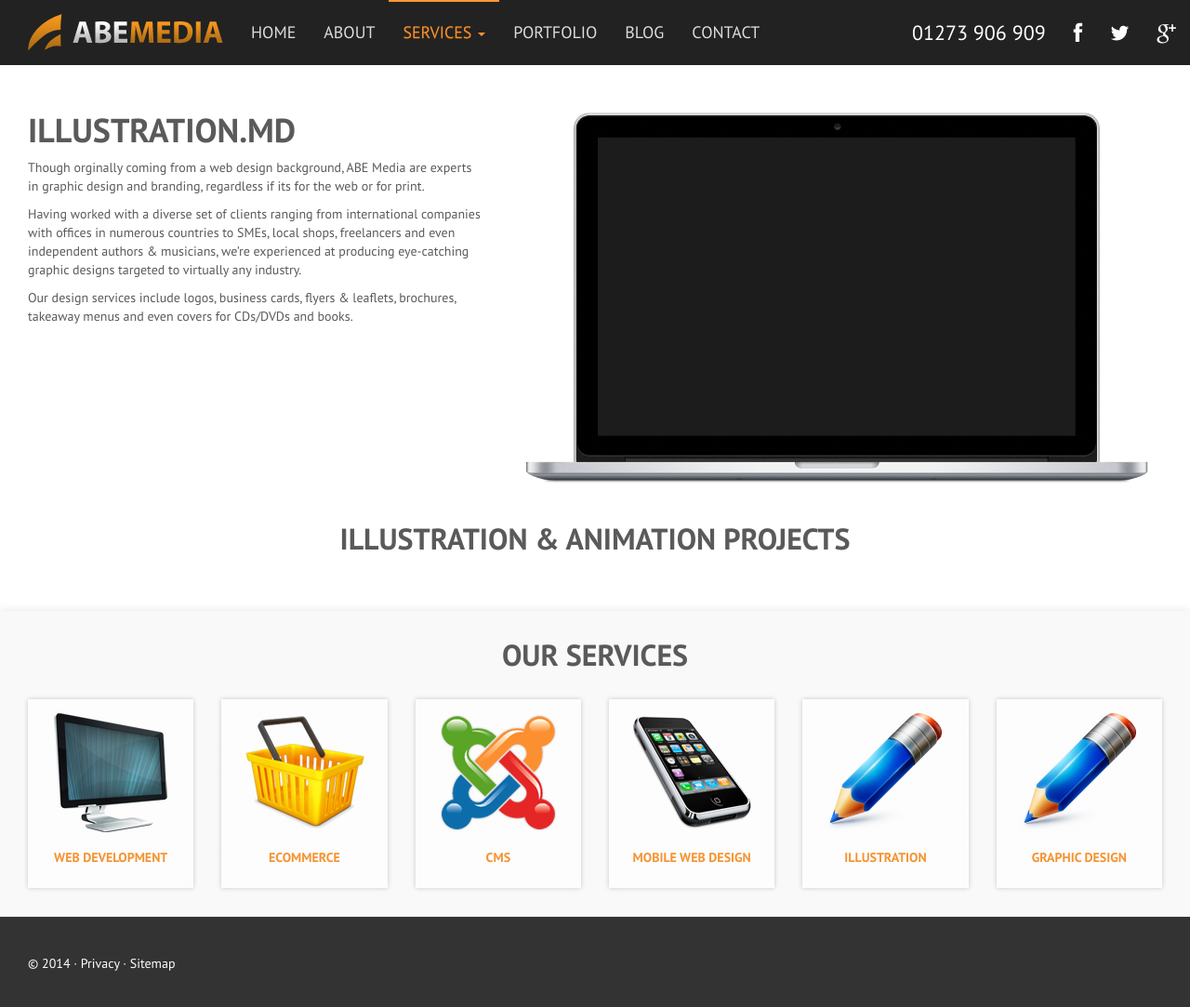
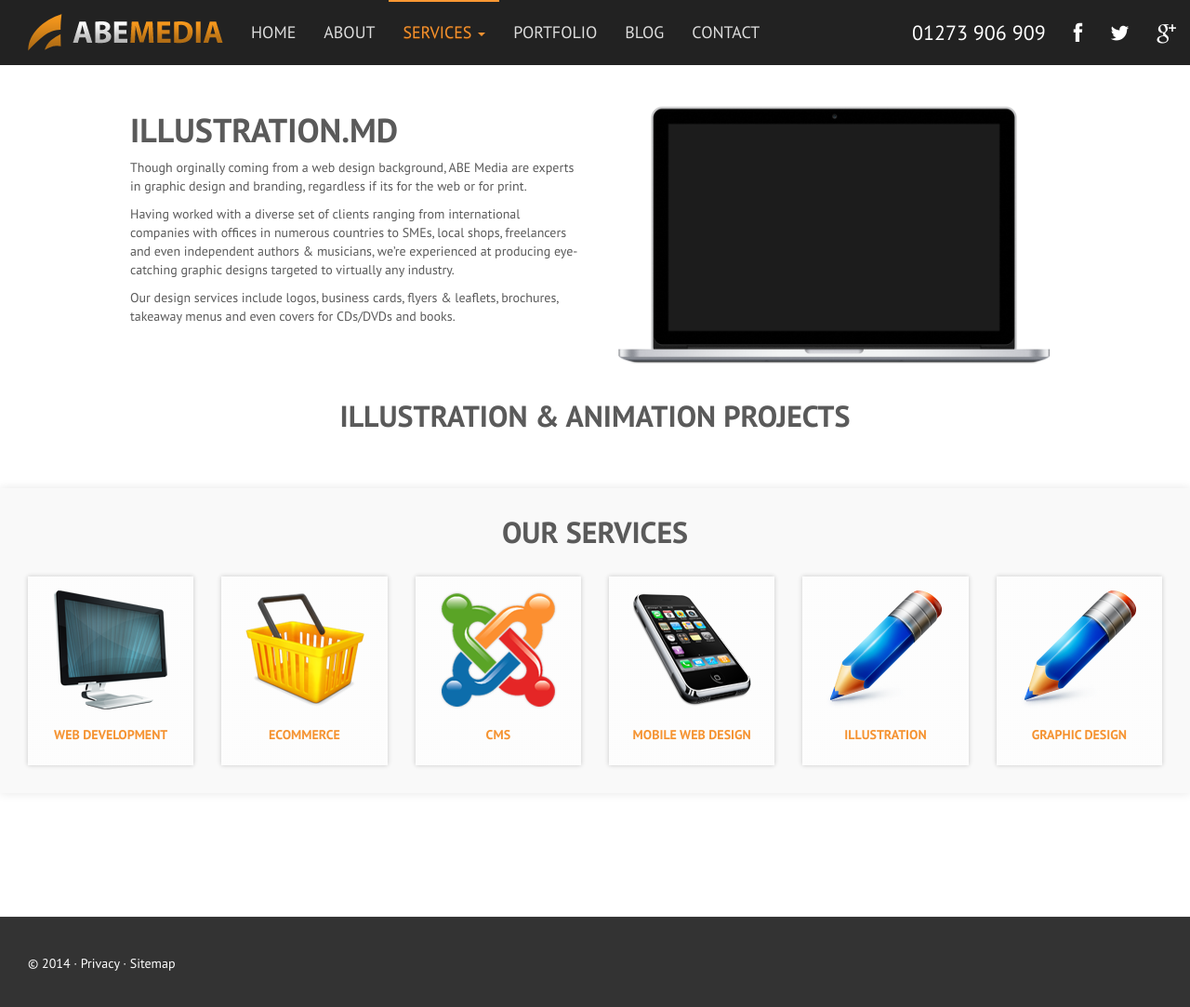
Before and after one commit to abemedia/abemedia.github.io, a Jekyll site: the page built from illustration.md, in a window 1280 px wide and 1086 px high. Shown: the top 1083 px of the window at 93% size. Built offline with Jekyll 4.4.1, drawn with Linux system fonts in a browser that asks for light colours; nearby versions of some CDN libraries; some web fonts are replaced.

Commit message:
'Update'

```diff
--- a/_layouts/service.html
+++ b/_layouts/service.html
@@ -4,12 +4,13 @@
     type: banner
     style: raw
 ---
+<div class="inner">
   <div class="row">
-    <div class="col-md-5">
+    <div class="col-md-6">
       <h1>{{ page.name }}</h1>
       <article class="inner">{{ content }}</article>
     </div>
-    <div class="col-md-7">
+    <div class="col-md-6">
 	  <div class="device-mockup macbook preview">
 	    <div class="device">
 		  <div class="screen"></div>
@@ -17,3 +18,4 @@
       </div>
     </div>
   </div>
+</div>
```
